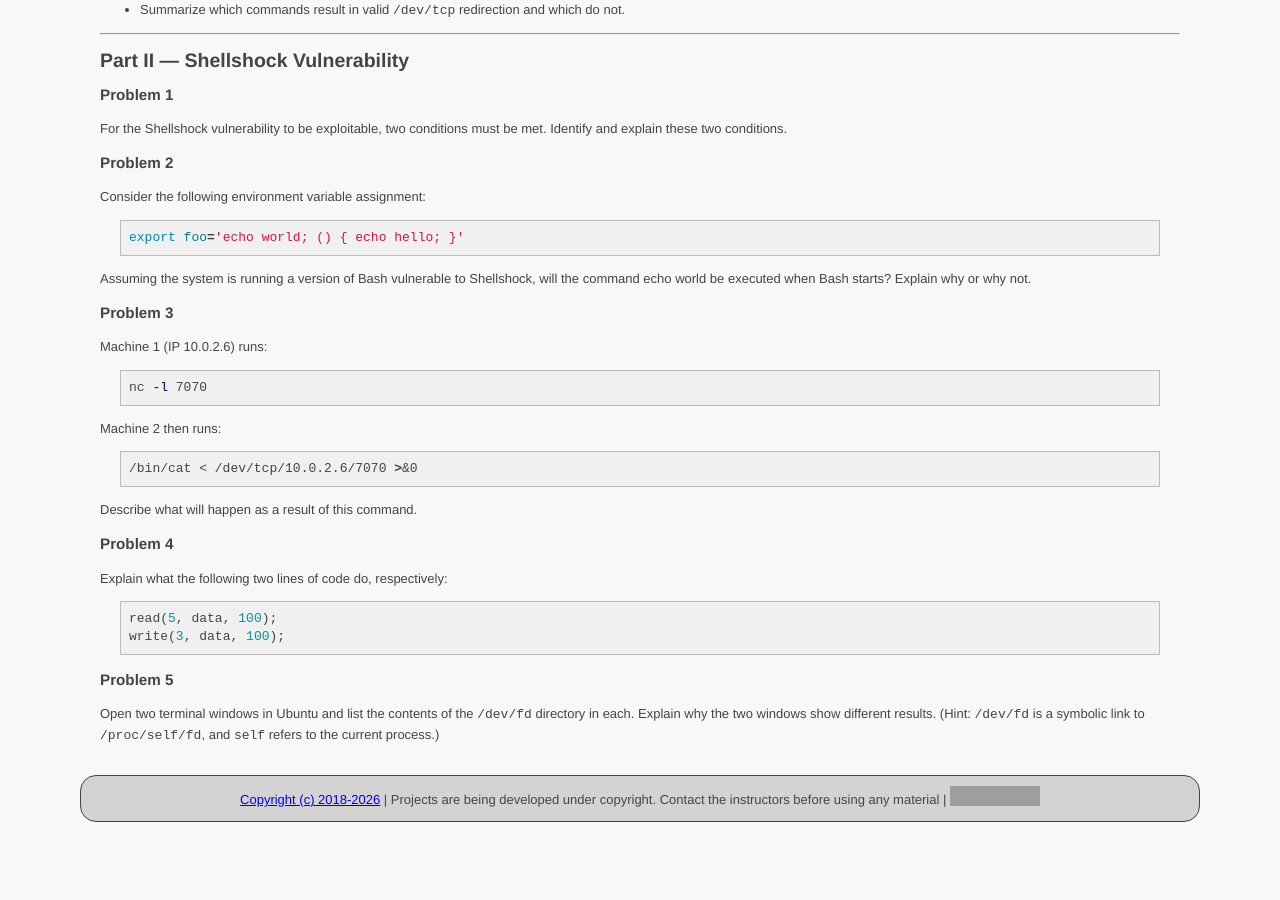
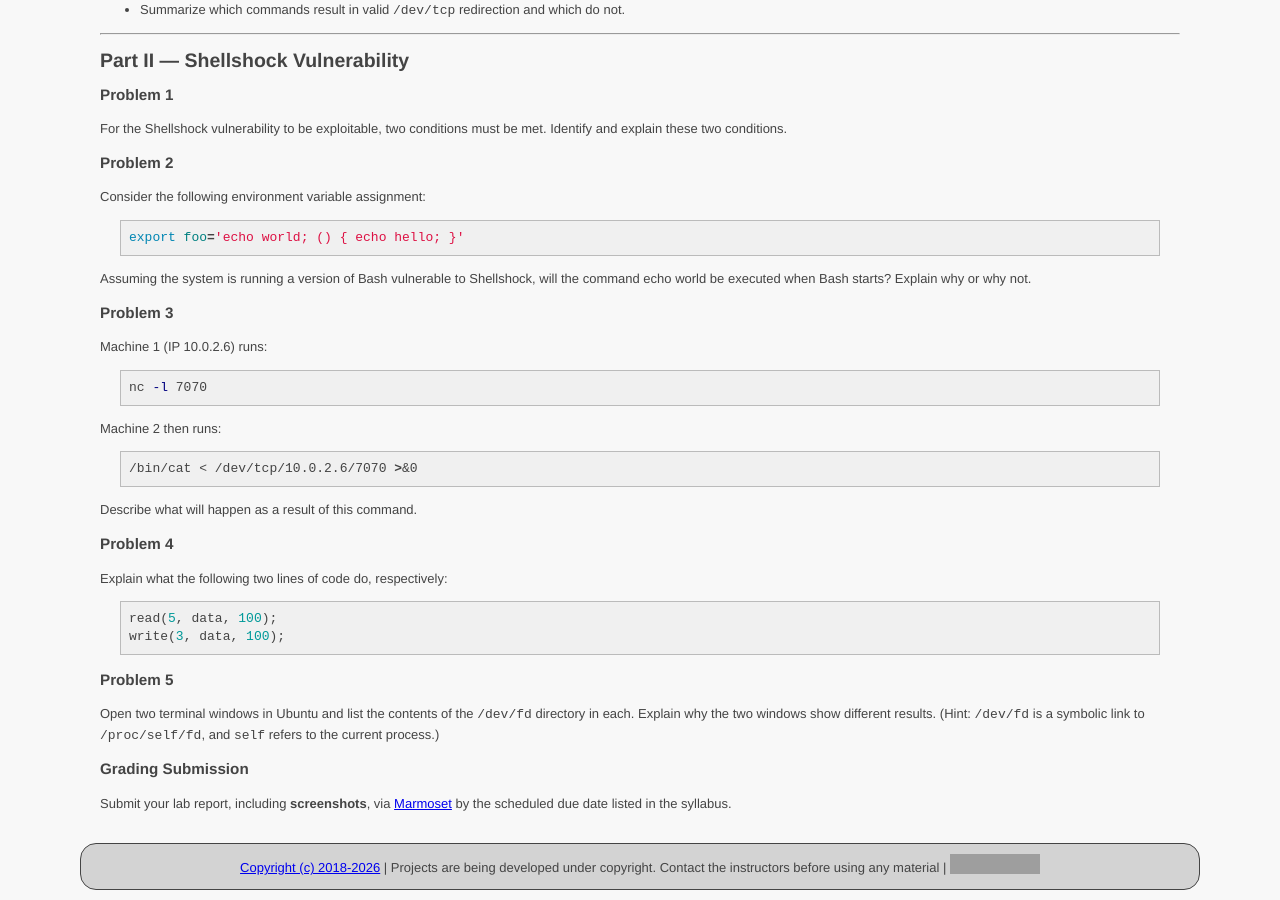
Before and after one commit to ycpcs/cs335-spring2026, a Jekyll site: the page built from assignments/assignment-1.md, in a window 1280 px wide and 900 px high, scrolled down 3183 px. Built offline with Jekyll 4.4.1, drawn with Linux system fonts in a browser that asks for light colours; before the commit the page ends 4015 px from its top, so only the background shows below that; grey boxes are pictures that could not be loaded.

Commit message:
update grading

```diff
--- a/assignments/assignment-1.md
+++ b/assignments/assignment-1.md
@@ -190,3 +190,6 @@ write(3, data, 100);
 ### Problem 5
 Open two terminal windows in Ubuntu and list the contents of the `/dev/fd` directory in each. Explain why the two windows show different results.
 (Hint: `/dev/fd` is a symbolic link to `/proc/self/fd`, and `self` refers to the current process.)
+
+### Grading Submission
+Submit your lab report, including **screenshots**, via [Marmoset](https://cs.ycp.edu/marmoset) by the scheduled due date listed in the syllabus.
```
